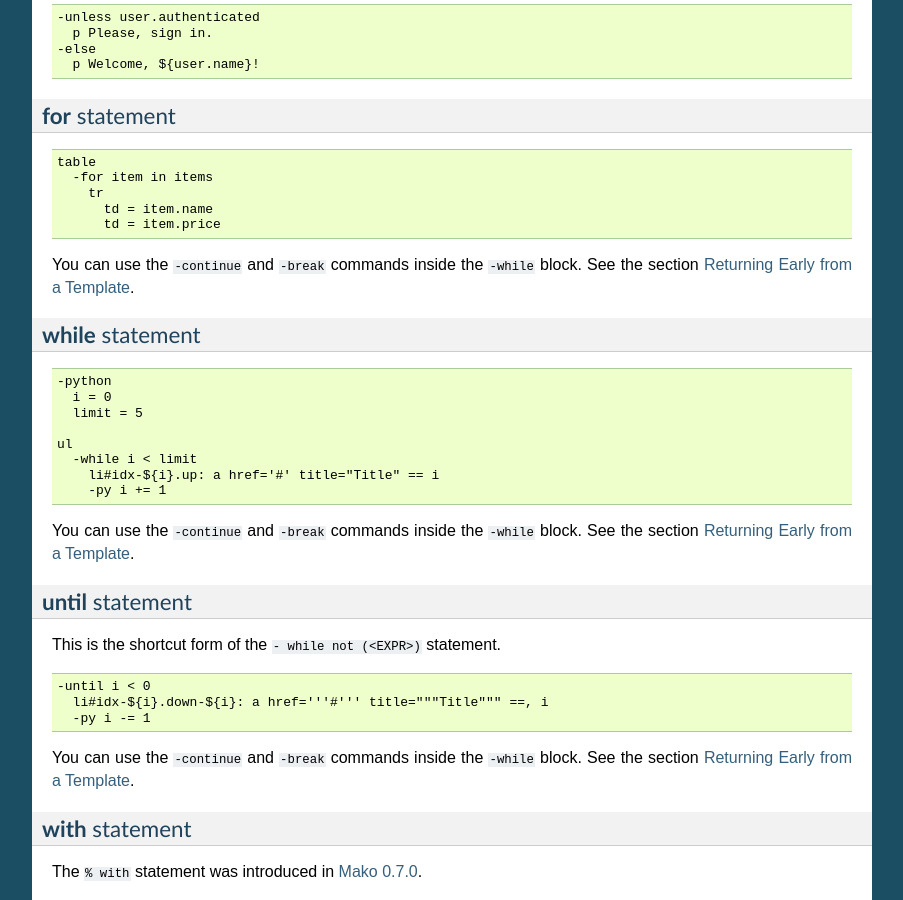
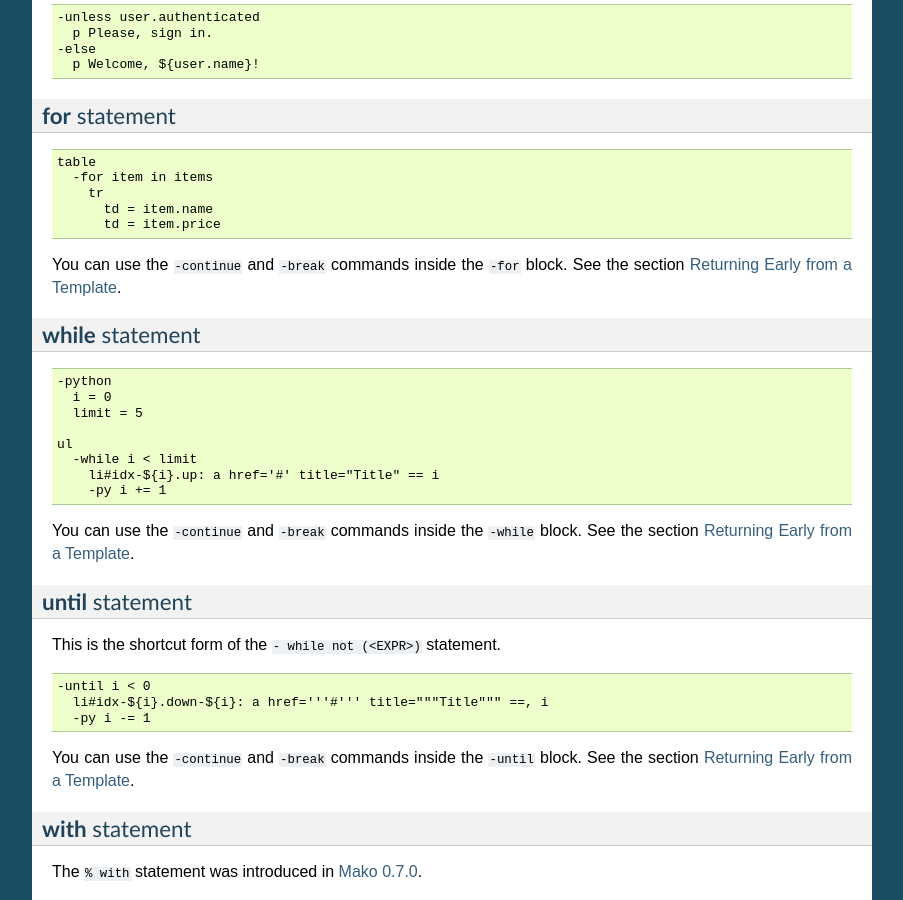
Before and after one commit to avanov/Plim, a Sphinx documentation site: the page built from docs/en/syntax.txt, in a window 1280 px wide and 900 px high, scrolled down 8905 px. Shown: the whole window, without its empty margins (198-1101 px from the left). Built offline with Sphinx 7.4.7, drawn with Linux system fonts in a browser that asks for light colours.

Commit message:
fix docs

```diff
--- a/docs/en/syntax.txt
+++ b/docs/en/syntax.txt
@@ -623,7 +623,7 @@ This is the shortcut form of the ``- if not (<EXPR>)`` statement.
           td = item.price
 
 
-You can use the ``-continue`` and ``-break`` commands inside the ``-while`` block.
+You can use the ``-continue`` and ``-break`` commands inside the ``-for`` block.
 See the section :ref:`Returning Early from a Template <return-early>`.
 
 
@@ -658,7 +658,7 @@ This is the shortcut form of the ``- while not (<EXPR>)`` statement.
      -py i -= 1
 
 
-You can use the ``-continue`` and ``-break`` commands inside the ``-while`` block.
+You can use the ``-continue`` and ``-break`` commands inside the ``-until`` block.
 See the section :ref:`Returning Early from a Template <return-early>`.
 
 
```
